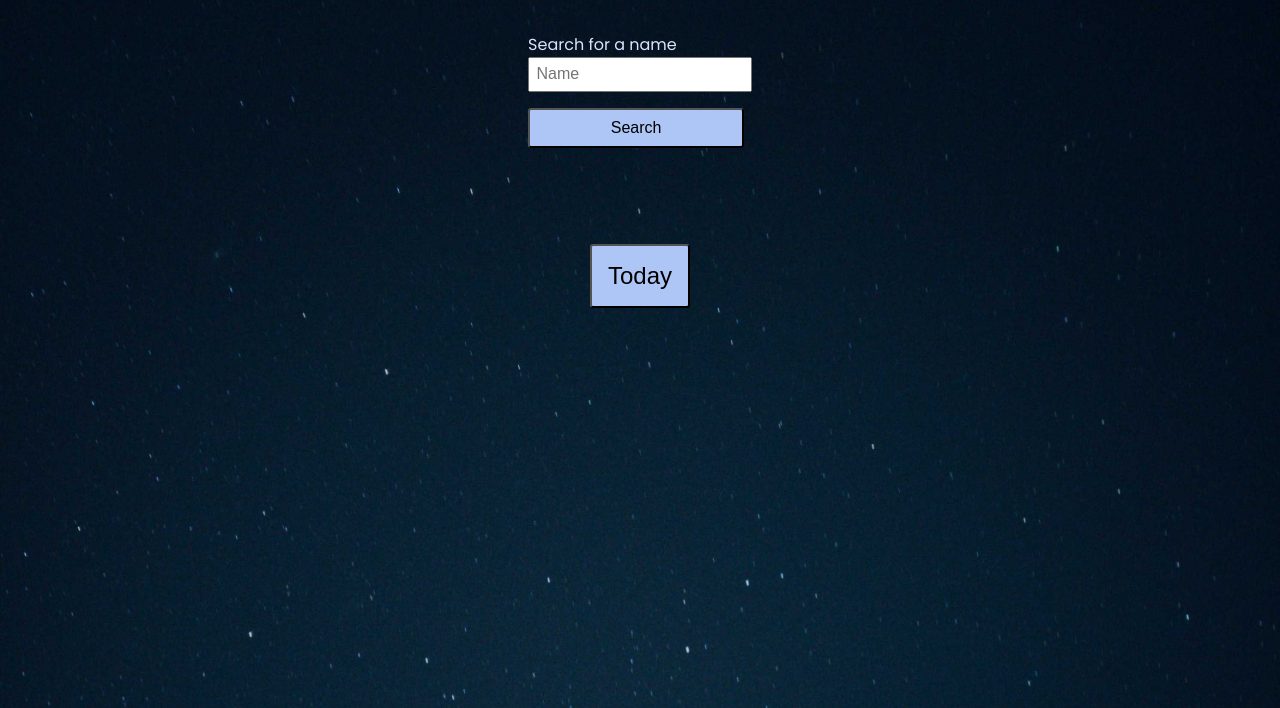
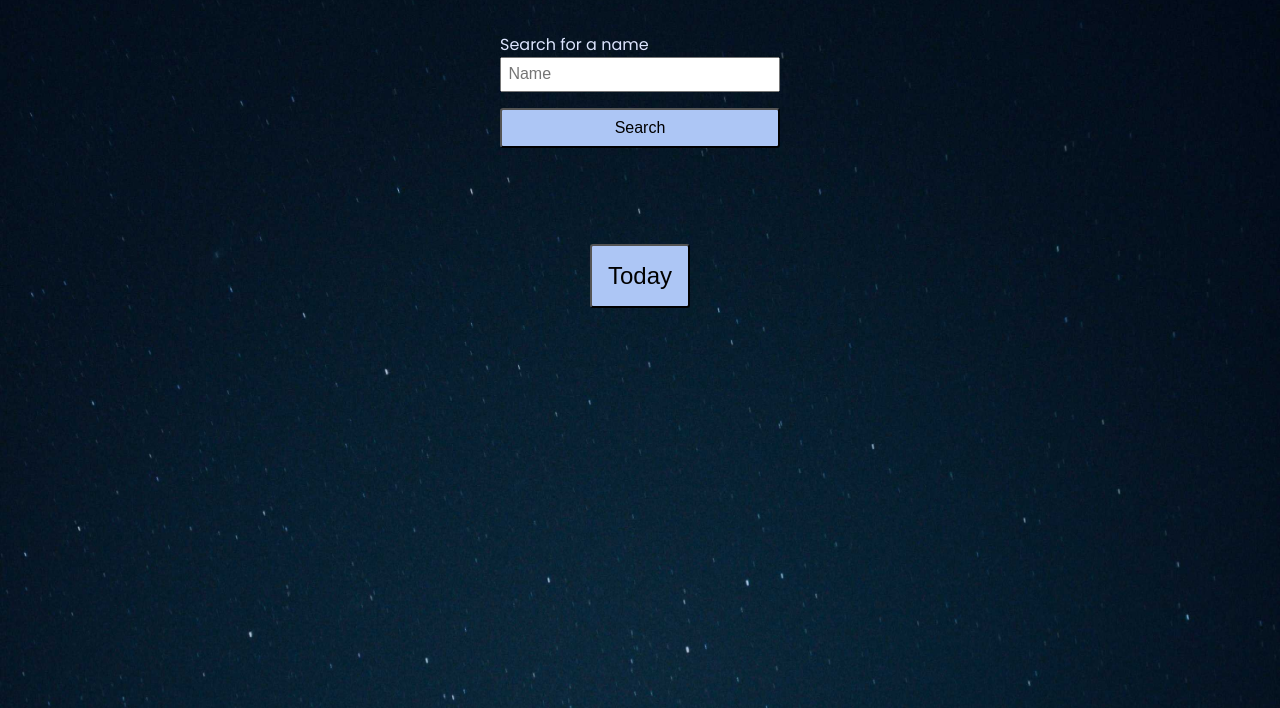
Before and after one commit to lipskij/name-day, a plain HTML site: page index.html in a window 1280 px wide. Shown: the part 92-800 px from the top of the page. Drawn offline with Linux system fonts and the light colour scheme.

Commit message:
browser compatibility

```diff
--- a/style.css
+++ b/style.css
@@ -72,6 +72,7 @@ label {
 .search-bar {
   outline: none;
   font-size: var(--size-1);
+  width: 17.5rem;
   padding: 0.4rem;
 }
 .search-btn {
@@ -83,7 +84,7 @@ label {
   font-size: var(--size-1);
   height: var(--size-4);
   margin-top: var(--size-1);
-  width: 13.5rem;
+  width: 17.5rem;
 }
 .search-btn:hover {
   background-color: #9cb5e2;
```
